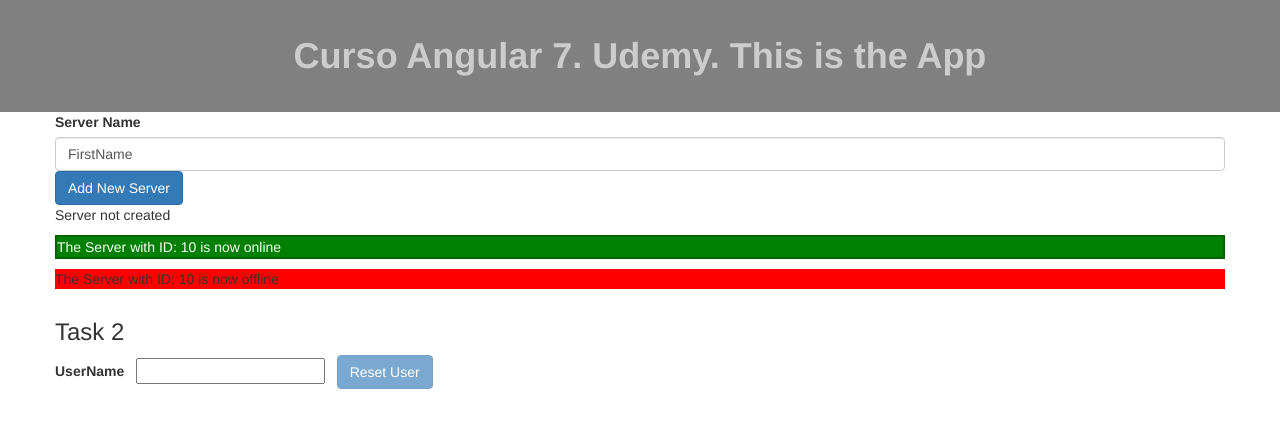
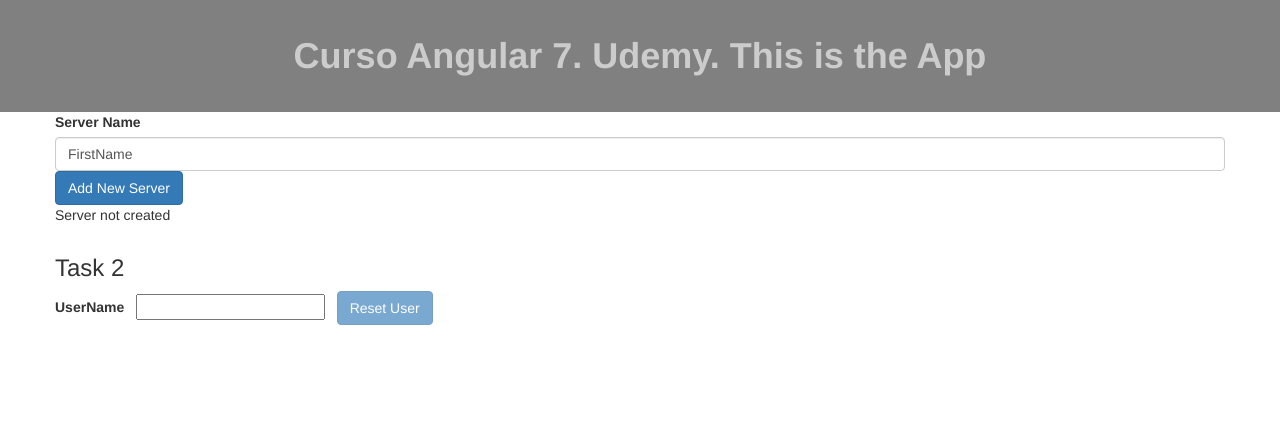
Before and after one commit to casares/ngRecipes, an Angular app in the folder s2_basic_components/: page / in a window 1280 px wide. Shown: the top 428 px of the page. Built offline with nearby package versions, Linux system fonts and the light colour scheme.

Commit message:
s2_39_ngFor_end

```diff
--- a/s2_basic_components/src/app/servers/servers.component.html
+++ b/s2_basic_components/src/app/servers/servers.component.html
@@ -17,8 +17,8 @@
             </ng-template>
         </div>
         <div class="col-sm">
-            <app-server></app-server>
-            <app-server></app-server>
+            <app-server *ngFor="let server of servers"></app-server>
+
         </div>
     </div>
 </div>
--- a/s2_basic_components/src/app/servers/servers.component.ts
+++ b/s2_basic_components/src/app/servers/servers.component.ts
@@ -10,6 +10,7 @@
   private serverCreationStatus = 'Server not created';
   private serverName = 'FirstName';
   private serverCreated = false;
+  private servers = [];
 
   constructor() {
     setTimeout(() => {
@@ -19,6 +20,7 @@
 
   public onServerCreation () {
     this.serverCreated = true;
+    this.servers.push(this.serverName);
     this.serverCreationStatus = 'Server Created';
   }
 
```
